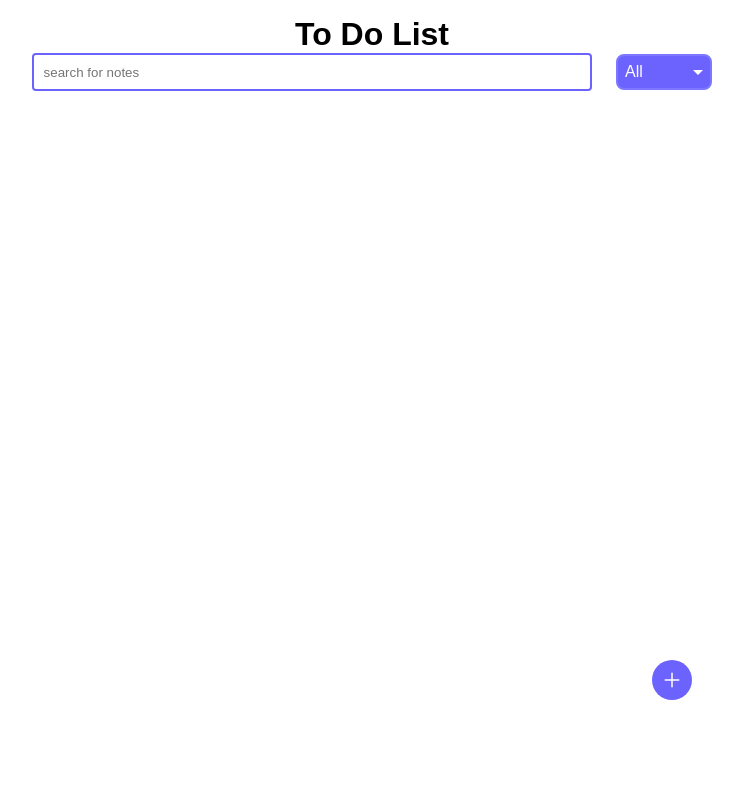
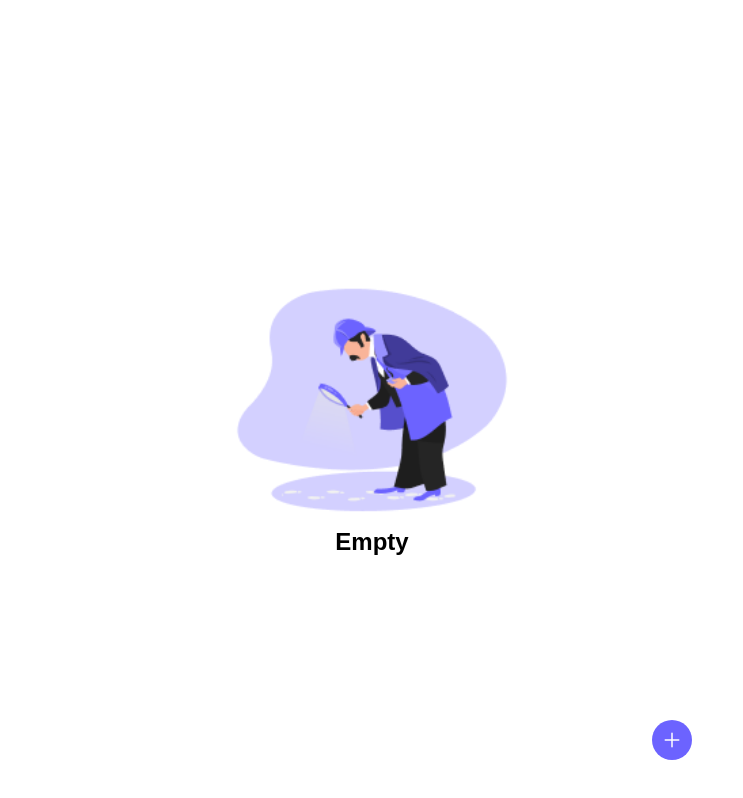
Before and after one commit to sifenfisaha/to-do-app, a plain HTML site: page index.html in a window 1280 px wide. Shown: the whole page, without its empty margins (268-1011 px from the left). Drawn offline with nearby package versions, Linux system fonts and the light colour scheme.

Commit message:
improved ui

```diff
--- a/component/style.css
+++ b/component/style.css
@@ -48,8 +48,9 @@ body {
   gap: 1rem;
   justify-content: center;
   align-items: center;
-  font-size: 18px;
+  font-size: 16px;
   color: gray;
+  /* padding: 0.5rem; */
 }
 .items {
   width: 100%;
--- a/index.html
+++ b/index.html
@@ -6,7 +6,7 @@
     <link rel="preconnect" href="https://fonts.googleapis.com" />
     <link rel="preconnect" href="https://fonts.gstatic.com" crossorigin />
     <link
-      href="https://fonts.googleapis.com/css2?family=Poppins:ital,wght@0,100;0,200;0,300;0,400;0,500;0,600;0,700;0,800;0,900;1,100;1,200;1,300;1,400;1,500;1,600;1,700;1,800;1,900&family=Space+Grotesk:wght@300..700&display=swap"
+      href="https://fonts.googleapis.com/css2?family=Handlee&family=Poppins:ital,wght@0,100;0,200;0,300;0,400;0,500;0,600;0,700;0,800;0,900;1,100;1,200;1,300;1,400;1,500;1,600;1,700;1,800;1,900&family=Space+Grotesk:wght@300..700&display=swap"
       rel="stylesheet"
     />
     <link rel="stylesheet" href="style.css" />
@@ -15,6 +15,7 @@
   </head>
   <body>
     <div class="container">
+      <!-- heading -->
       <div class="heading"><h1>to do list</h1></div>
       <div class="header">
         <div class="input-container">
@@ -32,6 +33,16 @@
           </div>
         </div>
       </div>
+      <div class="imgh">
+        <img
+          class="imgh"
+          src="./Detective-check-footprint 1.png"
+          alt="hero img"
+        />
+        <h2 class="imgh-txt">Empty</h2>
+      </div>
+      <!-- items -->
+
       <div class="items"></div>
       <dvi class="pop-up hidden">
         <h2 class="heading">Add notes</h2>
--- a/script.js
+++ b/script.js
@@ -5,7 +5,24 @@ const popUp = document.querySelector(".pop-up");
 const cancel = document.querySelector(".cancel");
 const apply = document.querySelector(".apply");
 const formInput = document.querySelector(".form-input");
+const ItemsContainer = document.querySelector(".items");
+const h = document.querySelector(".heading");
+const header = document.querySelector(".header");
+const img = document.querySelector(".imgh");
 //
+const checkUi = () => {
+  const items = ItemsContainer.querySelectorAll("div");
+  if (items.length === 0) {
+    h.className = "hidden";
+    header.className = "hidden";
+    img.className = "imgh";
+  } else {
+    h.className = "heading";
+    header.className = "header";
+    img.className = "hidden";
+  }
+};
+checkUi();
 // console.log(itemInput.value);
 function popUPMenu(e) {
   overlay.classList.remove("hidden");
@@ -69,14 +86,16 @@ function addItems(e) {
   chekboxContainer.appendChild(document.createTextNode(text));
   const edit = createSpan("edit");
   const deleteEl = createSpan("delet");
-  edit.innerHTML = '<ion-icon name="create-outline"></ion-icon>';
+  edit.innerHTML = '<ion-icon name="pencil-outline"></ion-icon>';
   deleteEl.innerHTML = '<ion-icon name="trash-outline"></ion-icon>';
-  action.appendChild(edit);
   action.appendChild(deleteEl);
+  // action.appendChild(edit);
   item.appendChild(chekboxContainer);
   item.appendChild(action);
   itemsLiist.appendChild(item);
   formInput.value = "";
+  checkUi();
+  // console.log(item);
 }
 // event
 apply.addEventListener("click", addItems);
--- a/style.css
+++ b/style.css
@@ -1,10 +1,14 @@
+@import url("https://fonts.googleapis.com/css2?family=Handlee&family=Poppins:ital,wght@0,100;0,200;0,300;0,400;0,500;0,600;0,700;0,800;0,900;1,100;1,200;1,300;1,400;1,500;1,600;1,700;1,800;1,900&family=Space+Grotesk:wght@300..700&display=swap");
 * {
   padding: 0;
   margin: 0;
   box-sizing: border-box;
 }
+html {
+  font-family: "Handlee", cursive;
+}
 body {
-  font-family: "Poppins", serif;
+  font-family: "Handlee", cursive;
 }
 .container {
   max-width: 720px;
@@ -12,6 +16,9 @@ body {
   margin: 0 auto;
   padding: 0 20px;
   position: relative;
+  /* display: flex; */
+  /* flex-direction: column; */
+  /* justify-content: ; */
 }
 .heading {
   text-align: center;
@@ -195,7 +202,7 @@ body {
   align-items: center;
   justify-content: center;
   position: absolute;
-  bottom: 100px;
+  bottom: 40px;
   right: 40px;
   border: none;
 }
@@ -223,10 +230,21 @@ body {
   border-radius: 1rem;
   z-index: 100;
 }
+h2 {
+  text-align: center;
+}
+.imgh {
+  position: absolute;
+  width: 100%;
+  top: 50%;
+  left: 50%;
+  transform: translate(-50%, -50%);
+  width: 300px;
+}
 .cancel {
   position: absolute;
-  top: 10px;
-  right: 10px;
+  top: 20px;
+  right: 20px;
   background-color: transparent;
   border: none;
   display: flex;
@@ -247,7 +265,10 @@ body {
   border-radius: 8px;
   width: 100%;
   border: 2px solid #6c63ff;
-  margin-bottom: 10rem;
+  /* margin-bottom: 1rem; */
+  /* padding: 4rem; */
+  margin: 2rem;
+  height: 2rem;
 }
 .btn {
   padding: 8px 13px;
@@ -266,3 +287,11 @@ body {
   /* display: hidden; */
   display: none;
 }
+.imgh-txt {
+  position: absolute;
+  bottom: -170px;
+  text-align: center;
+  width: 100%;
+  left: 50%;
+  transform: translate(-50%, -50%);
+}
```
Also changed, not shown: Detective-check-footprint 1.png (added).
